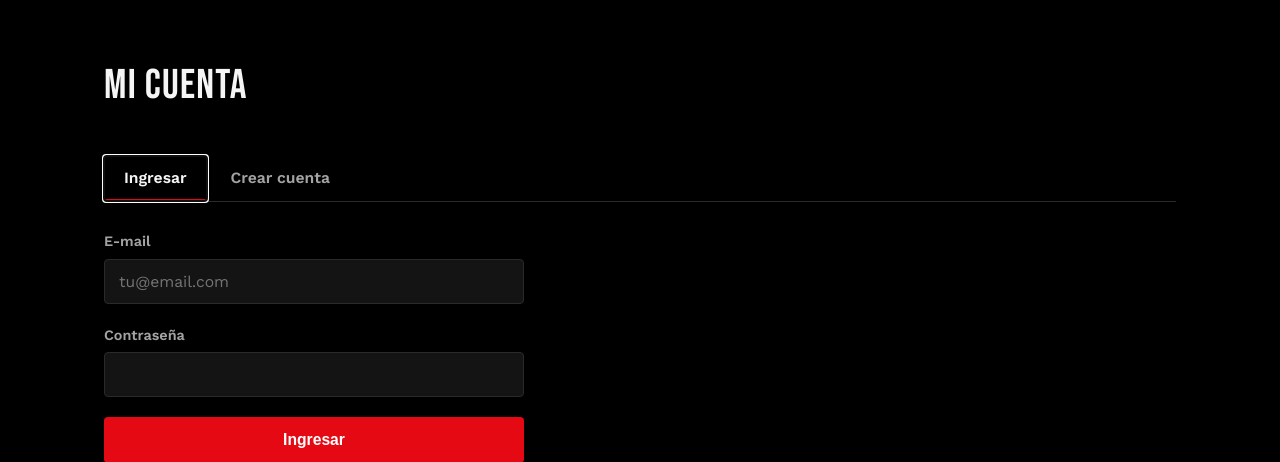
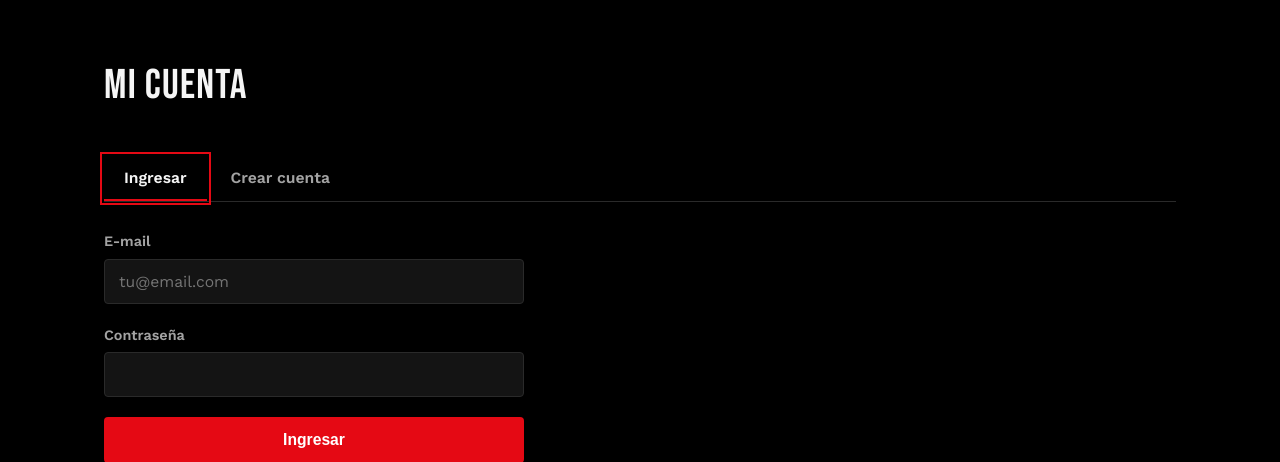
Before and after one commit to juancruzolivera28/PuntoCineUCP, a PHP site: page /cuenta.html in a window 1280 px wide, with the restyled element focused. Shown: the part 71-533 px from the top of the page. Run offline with PHP 8.4, Linux system fonts and the light colour scheme.

Commit message:
Quitar comentarios CSS y agregar focus-visible a las pestanas de cuenta

```diff
--- a/css/styles.css
+++ b/css/styles.css
@@ -270,7 +270,6 @@ img, svg { display: block; max-width: 100%; }
   gap: 24px;
 }
 
-/* auto-fit (no auto-fill): con pocos items, las columnas ocupan todo el ancho en vez de dejar huecos vacíos */
 .grid--fit {
   grid-template-columns: repeat(auto-fit, minmax(230px, 1fr));
 }
@@ -887,7 +886,6 @@ td.cine--sunstar { color: var(--zone-sunstar); font-weight: 600; }
   gap: 12px;
 }
 
-/* Autenticación: estado de sesión en el nav */
 .auth-nav {
   display: flex;
   align-items: center;
@@ -920,7 +918,6 @@ td.cine--sunstar { color: var(--zone-sunstar); font-weight: 600; }
   color: var(--gold);
 }
 
-/* Autenticación: pestañas de cuenta.html */
 .auth-tabs {
   display: flex;
   gap: 4px;
@@ -942,6 +939,11 @@ td.cine--sunstar { color: var(--zone-sunstar); font-weight: 600; }
 
 .auth-tab:hover { color: var(--text); }
 
+.auth-tab:focus-visible {
+  outline: 2px solid var(--gold);
+  outline-offset: 2px;
+}
+
 .auth-tab--active {
   color: var(--text);
   border-bottom-color: var(--gold);
@@ -949,7 +951,6 @@ td.cine--sunstar { color: var(--zone-sunstar); font-weight: 600; }
 
 .auth-panel { max-width: 420px; }
 
-/* Autenticación: mensajes de éxito/error */
 .auth-mensaje {
   border-radius: var(--radius);
   border: 1px solid var(--line);
@@ -968,7 +969,6 @@ td.cine--sunstar { color: var(--zone-sunstar); font-weight: 600; }
   color: #4caf7d;
 }
 
-/* Autenticación: aviso en comprar.html sin sesión iniciada */
 .auth-aviso {
   background: var(--surface-alt);
   border: 1px solid var(--line);
```
